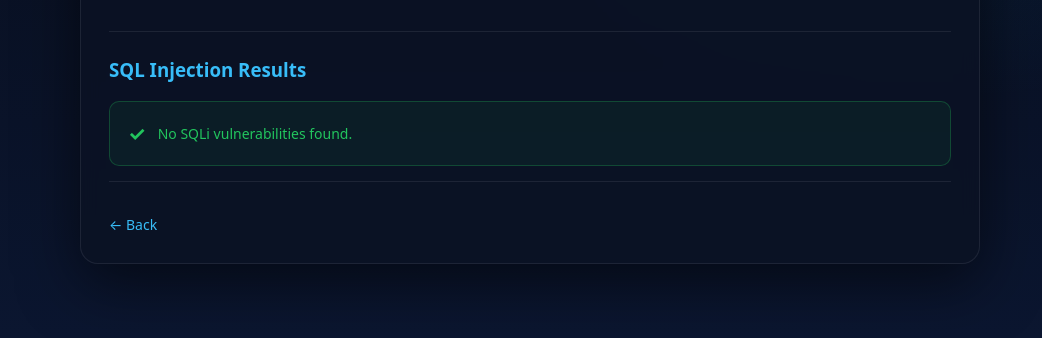
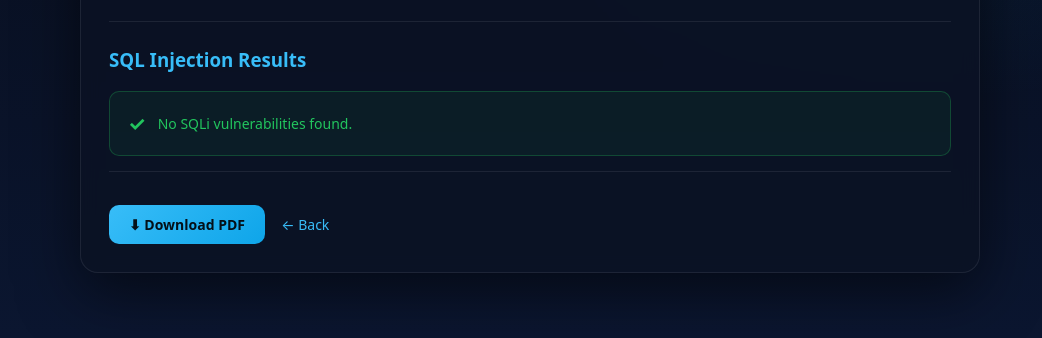
Before and after one commit to MohamedBelhossain/ASTRA-X, a Flask app: template app/templates/report.html in a window 1280 px wide. Shown: the part 462-800 px from the top of the page, without its empty margins (110-1152 px from the left). Run offline with Flask 3, Linux system fonts and the light colour scheme; the template is opened without the code that fills it, so the values that code supplies are empty; parts of the project's set-up code (start-up, migrations or seed data) failed here and were passed over.

Commit message:
feat: add PDF download button

```diff
--- a/app/app.py
+++ b/app/app.py
@@ -1,11 +1,17 @@
-from flask import Flask, render_template, request
+from flask import Flask, render_template, request, make_response
+from concurrent.futures import ThreadPoolExecutor, as_completed
+from weasyprint import HTML
+import uuid
+
 from app.scanner.analyser import analyse_nmap
 from app.scanner.nmap import run_nmap
 from app.scanner.crawler import crawl
 from app.scanner.sqli_scanner import scan_sqli
-from concurrent.futures import ThreadPoolExecutor, as_completed
 
 app = Flask(__name__)
+
+# temporary in-memory store for scan results
+scan_store = {}
 
 
 @app.route("/", methods=["GET"])
@@ -19,7 +25,7 @@ def scan():
     if not target.startswith("http://") and not target.startswith("https://"):
         target = "http://" + target
 
-    # run nmap and crawler IN PARALLEL
+    # run nmap and crawler in parallel
     with ThreadPoolExecutor(max_workers=2) as executor:
         nmap_future = executor.submit(run_nmap, target)
         crawl_future = executor.submit(crawl, target)
@@ -28,7 +34,7 @@ def scan():
 
     analysed_result = analyse_nmap(nmap_result)
 
-    # scan all pages IN PARALLEL
+    # scan all pages in parallel
     sqli_vulnerabilities = []
     with ThreadPoolExecutor(max_workers=10) as executor:
         futures = {executor.submit(scan_sqli, page): page for page in pages}
@@ -39,11 +45,41 @@ def scan():
             except Exception as e:
                 print(f"[!] Error scanning page: {e}")
 
+    # store results for PDF download
+    scan_id = str(uuid.uuid4())
+    scan_store[scan_id] = {
+        "target_url": target,
+        "open_ports": analysed_result,
+        "pages_scanned": len(pages),
+        "vulnerabilities": sqli_vulnerabilities,
+    }
+
     return render_template("report.html",
+                           scan_id=scan_id,
                            target_url=target,
                            open_ports=analysed_result,
                            pages_scanned=len(pages),
                            vulnerabilities=sqli_vulnerabilities)
 
+
+@app.route("/download/<scan_id>")
+def download(scan_id):
+    data = scan_store.get(scan_id)
+    if not data:
+        return "Scan not found", 404
+
+    html_content = render_template("report.html",
+                                   scan_id=scan_id,
+                                   pdf_mode=True,   # hides the download button in PDF
+                                   **data)
+
+    pdf = HTML(string=html_content, base_url=request.host_url).write_pdf()
+
+    response = make_response(pdf)
+    response.headers["Content-Type"] = "application/pdf"
+    response.headers["Content-Disposition"] = f"attachment; filename=scan_report_{scan_id[:8]}.pdf"
+    return response
+
+
 if __name__ == "__main__":
     app.run(debug=True, host="0.0.0.0", port=5000)
--- a/app/static/style.css
+++ b/app/static/style.css
@@ -481,6 +481,22 @@ td {
   font-size: 14px;
 }
 
+.download-btn {
+  display: inline-block;
+  margin-top: 8px;
+  margin-right: 12px;
+  padding: 10px 20px;
+  border-radius: 10px;
+  background: linear-gradient(135deg, var(--accent), var(--accent2));
+  color: #041018;
+  font-weight: 700;
+  font-size: 14px;
+  text-decoration: none;
+}
+
+.download-btn:hover {
+  filter: brightness(1.05);
+}
 /* Back link */
 
 .back-link {
--- a/app/templates/report.html
+++ b/app/templates/report.html
@@ -106,7 +106,9 @@
           </div>
         {% endif %}
       </div>
-
+      {% if not pdf_mode %}
+           <a href="/download/{{ scan_id }}" class="download-btn">⬇ Download PDF</a>
+      {% endif %}
       <a href="/" class="back-link">← Back</a>
     </div>
 
--- a/requirements.txt
+++ b/requirements.txt
@@ -13,3 +13,4 @@ urllib3==2.6.3
 Werkzeug==3.1.5
 beautifulsoup4==4.12.3
 lxml==5.2.1
+weasyprint
```
Also changed, not shown: other parts of app/static/style.css (+101 -0 lines), 1 other file.
